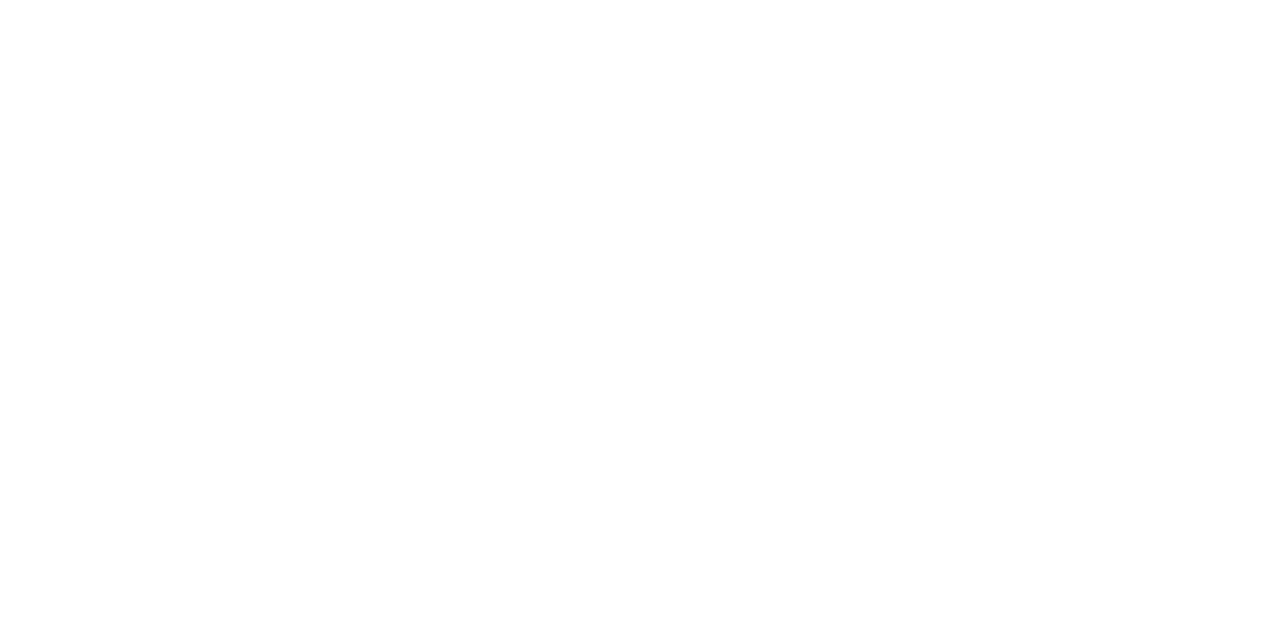
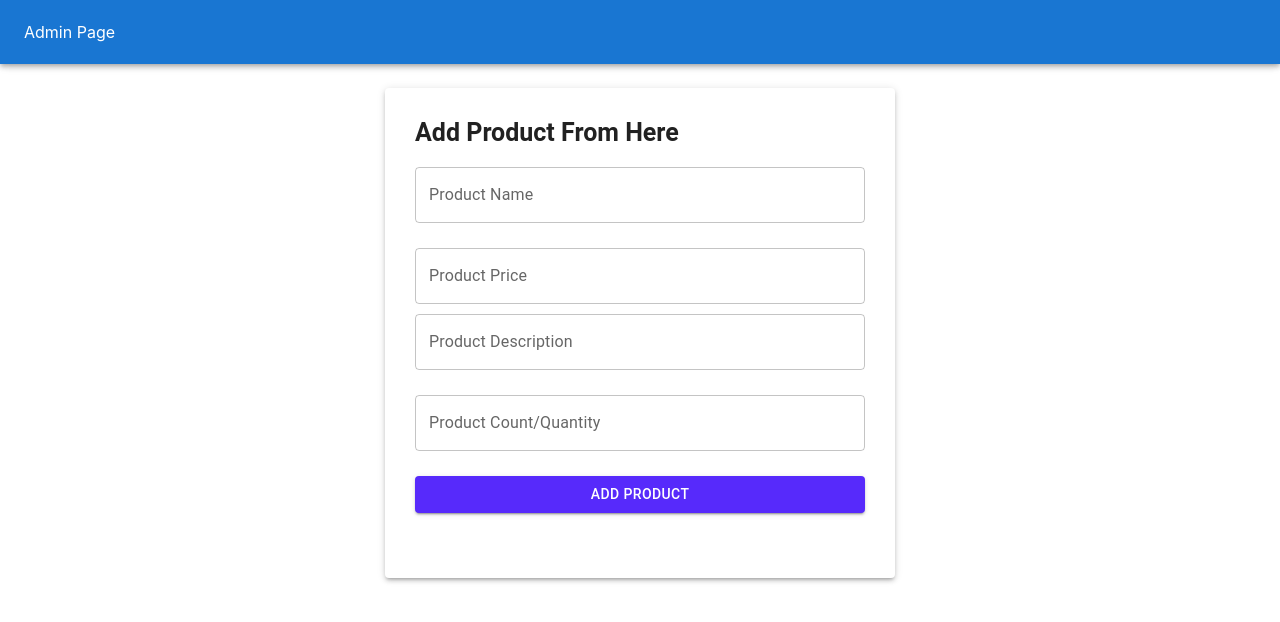
Before and after one commit to Iqbal0786/syoft-frontend, a React (Create React App) app: page /product in a window 1280 px wide. Before the commit this address had no page. Shown: the top 622 px of the page. Built offline with nearby package versions, Linux system fonts and the light colour scheme.

Commit message:
added product page

```diff
--- a/src/Routes/AllRoutes.jsx
+++ b/src/Routes/AllRoutes.jsx
@@ -1,5 +1,6 @@
 import React from 'react'
 import { Route, Routes } from 'react-router-dom'
+import CreateProduct from '../components/CreateProduct'
 import ProductList from '../components/ProductList'
 import { SignIn } from '../components/Signin'
 import { SignUp } from '../components/Signup'
@@ -11,6 +12,7 @@
         <Route path='/' element={<ProductList/>}/>
         <Route path='/register' element={<SignUp/>}/>
         <Route path='/login' element={<SignIn/>}/>
+        <Route path='/product' element={<CreateProduct/>}/>
     </Routes>
     </>
   )
--- a/src/components/CreateProduct.jsx
+++ b/src/components/CreateProduct.jsx
@@ -1,7 +1,117 @@
 import React from 'react'
+import Paper from "@mui/material/Paper";
+import { useNavigate } from "react-router-dom";
+import Box from "@mui/material/Box";
+
+import {
+  Alert,
+  AlertTitle,
+  AppBar,
+  Checkbox,
+  IconButton,
+  Stack,
+  Toolbar,
+  Typography,
+} from "@mui/material";
+import TextField from "@mui/material/TextField";
+import Button from "@mui/material/Button";
+import { ToastContainer, toast } from "react-toastify";
+import "react-toastify/dist/ReactToastify.css";
+
+import { useState } from "react";
+import { Link } from "react-router-dom";
+import axios from "axios"
 
 export default function CreateProduct() {
+    const [data, setData] = useState({
+        name: "",
+        price: 0,
+        description:"",
+        count:0,
+        user_id:""
+
+      });
+      const getformData = (e) => {
+        let { id, value } = e.target;
+        setData({ ...data, [id]: value });
+      };
+ const addProduct=()=>{
+
+ }
+
+
   return (
-    <div>CreateProduct</div>
+   <>
+   <AppBar>
+    <Toolbar>
+        Admin Page
+    </Toolbar>
+   </AppBar>
+    <Box
+        sx={{
+          display: "flex",
+          flexWrap: "wrap",
+          "& > :not(style)": {
+            m: 1,
+            width: 450,
+            height: 430,
+          },
+          justifyContent: "center",
+          marginTop: "15px",
+          paddingTop:"65px"
+        }}
+      >
+        <Paper
+          elevation={3}
+          sx={{ padding: "30px", display: "flex", flexDirection: "column" }}
+        >
+          <Typography
+            variant="h3"
+            sx={{ fontSize: "25px", fontWeight: "bold", marginBottom: "20px" }}
+          >
+           Add Product From Here
+          </Typography>
+          <TextField
+            id="name"
+            label="Product Name"
+            variant="outlined"
+            sx={{ marginBottom: "25px" }}
+            onChange={getformData}
+          />
+          <TextField
+            id="price"
+            label="Product Price"
+            type="number"
+            variant="outlined"
+            sx={{ marginBottom: "10px" }}
+            onChange={getformData}
+          />
+          <TextField
+            id="description"
+            label="Product Description"
+            variant="outlined"
+            sx={{ marginBottom: "25px" }}
+            onChange={getformData}
+          />
+          <TextField
+            id="count"
+            label="Product Count/Quantity"
+            type="number"
+            variant="outlined"
+            sx={{ marginBottom: "25px" }}
+            onChange={getformData}
+          />
+          <Button
+            variant="contained"
+            sx={{ backgroundColor: "#572afb", color: "white " }}
+            onClick={addProduct}
+          >
+           Add Product
+          </Button>
+
+        </Paper>
+      </Box>
+      <ToastContainer />
+   </>
   )
 }
```
